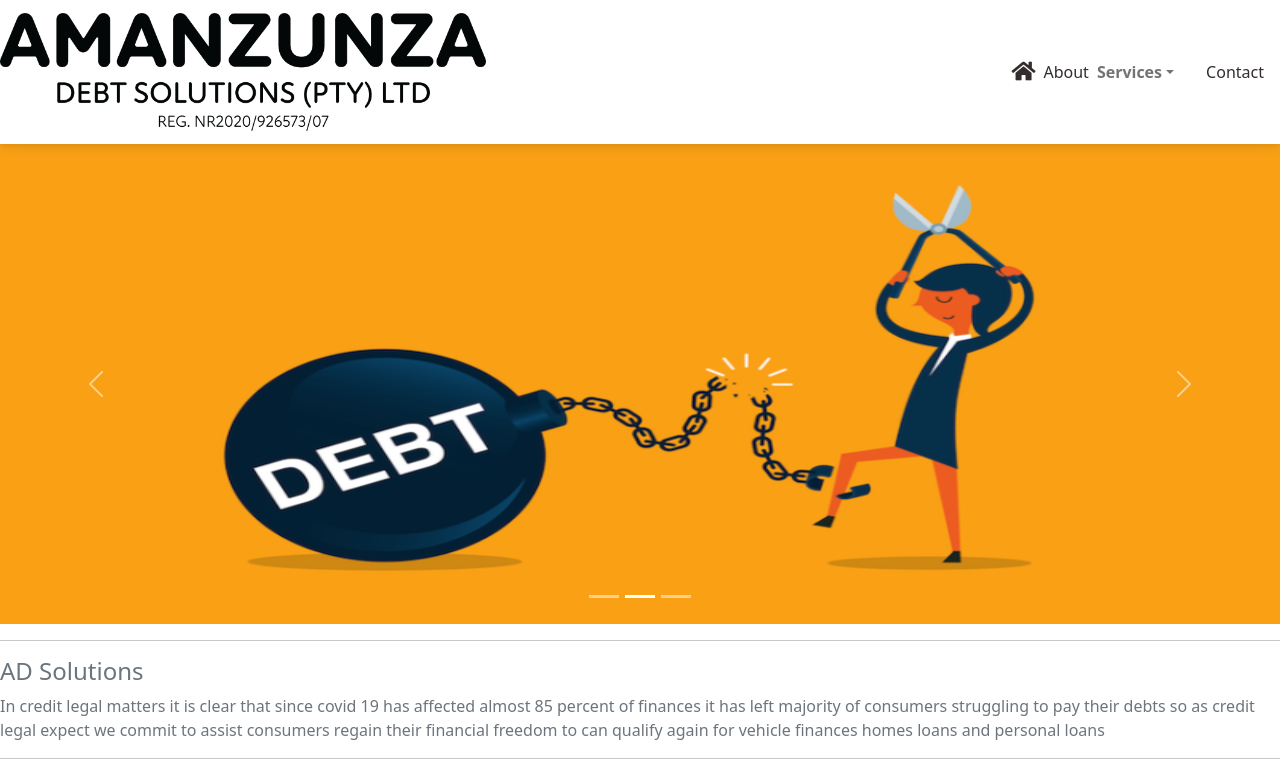
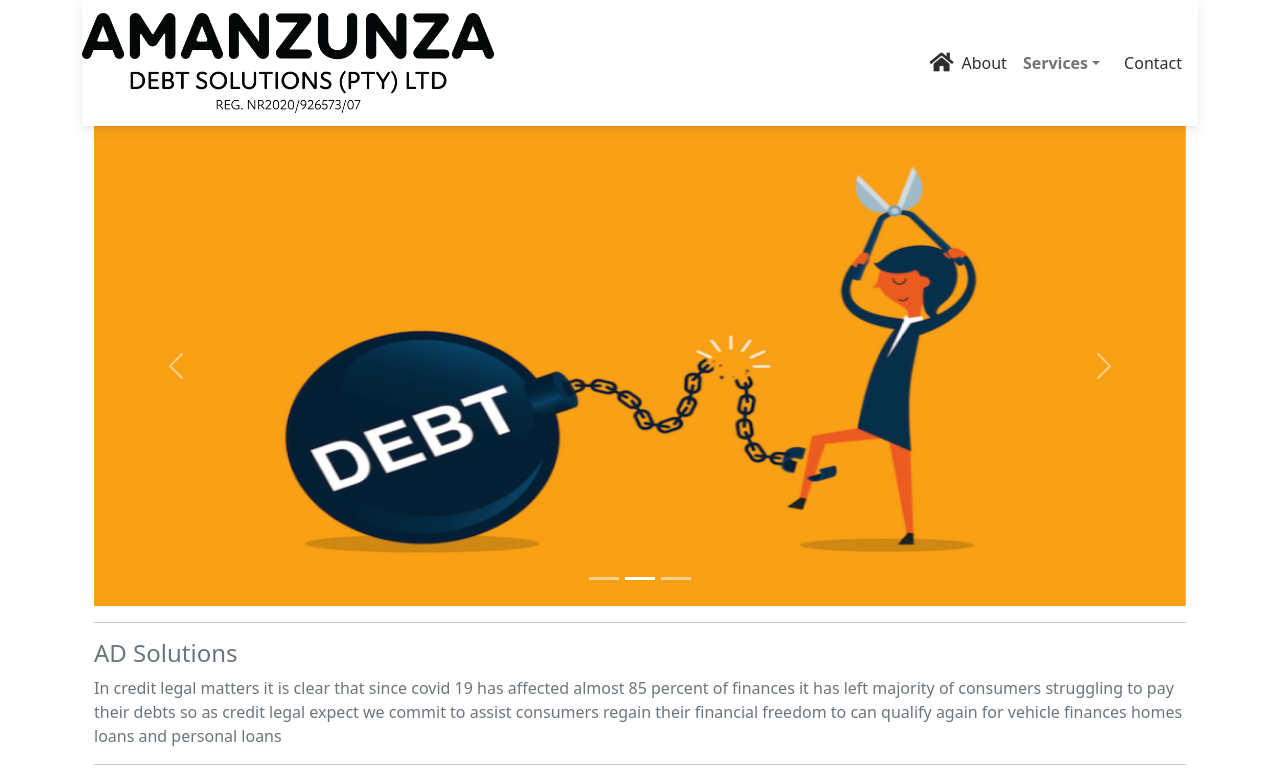
Before and after one commit to Owzaa/amanzunzaapp, a React (Create React App) app: page / in a window 1280 px wide. Shown: the top 783 px of the page. Built offline with nearby package versions, Linux system fonts and the light colour scheme.

Commit message:
commit on master

```diff
--- a/src/App.js
+++ b/src/App.js
@@ -28,9 +28,10 @@ function App() {
   ]);
 
  return (
- <div className="wrap" >
+ <div className="container" >
     <NavigationBar/>
-        {element}
+
+       <div className='container'>  {element}   </div>
 
       <Footer/>
 
--- a/src/Navigation/Navigation_Bar.js
+++ b/src/Navigation/Navigation_Bar.js
@@ -19,27 +19,27 @@ export default function NavigationBar (){
 
     <Navbar.Collapse id="navbarScroll">
 
-    <a href="/" className="link-dark ms-4" > <MDBIcon icon='home' size='lg' /></a>
+    <a href="/" className="link-dark ms-2" > <MDBIcon icon='home' size='lg' /></a>
     <a href="/about-us" className="link-dark ms-2" >About</a>
 
       <Nav
-        className="me-auto ms-0"
+        className="me-auto ms-2"
         style={{ maxHeight: '100px',fontWeight:'bolder' }}
         navbarScroll
 
       >
 
         <NavDropdown title="Services" id="navbarScrollingDropdown">
-        <NavDropdown.Item href="/services">Debt Administration</NavDropdown.Item>
-        <NavDropdown.Item href="/services">Debt Review Cancellation</NavDropdown.Item>
+        <NavDropdown.Item href="/services-solutions">Debt Administration</NavDropdown.Item>
+        <NavDropdown.Item href="/services-solutions">Debt Review Cancellation</NavDropdown.Item>
         <NavDropdown.Divider />
-        <NavDropdown.Item href="/services" >
+        <NavDropdown.Item href="/services-solutions" >
    Judgements & Adverse
         </NavDropdown.Item>
         </NavDropdown>
      </Nav>
 
-  <Nav.Link  className="link-dark ms-2" href="/contact-us">Contact</Nav.Link>
+  <Nav.Link  className="link-dark lg-2" href="/contact-us">Contact</Nav.Link>
     </Navbar.Collapse>
 </Navbar>
 
--- a/src/Routes.js
+++ b/src/Routes.js
@@ -13,7 +13,7 @@ export default function routes(){
       <Routes>
          <Route  path="/" element={<Home />} />
          <Route path="about-us" element={<AboutUs/>} />
-         <Route path="/services" element={<ServicePage/>} />
+         <Route path="/services-solutions" element={<ServicePage/>} />
          <Route path="/contact-us" element={<ContactForm />} />
 
       </Routes>
```
